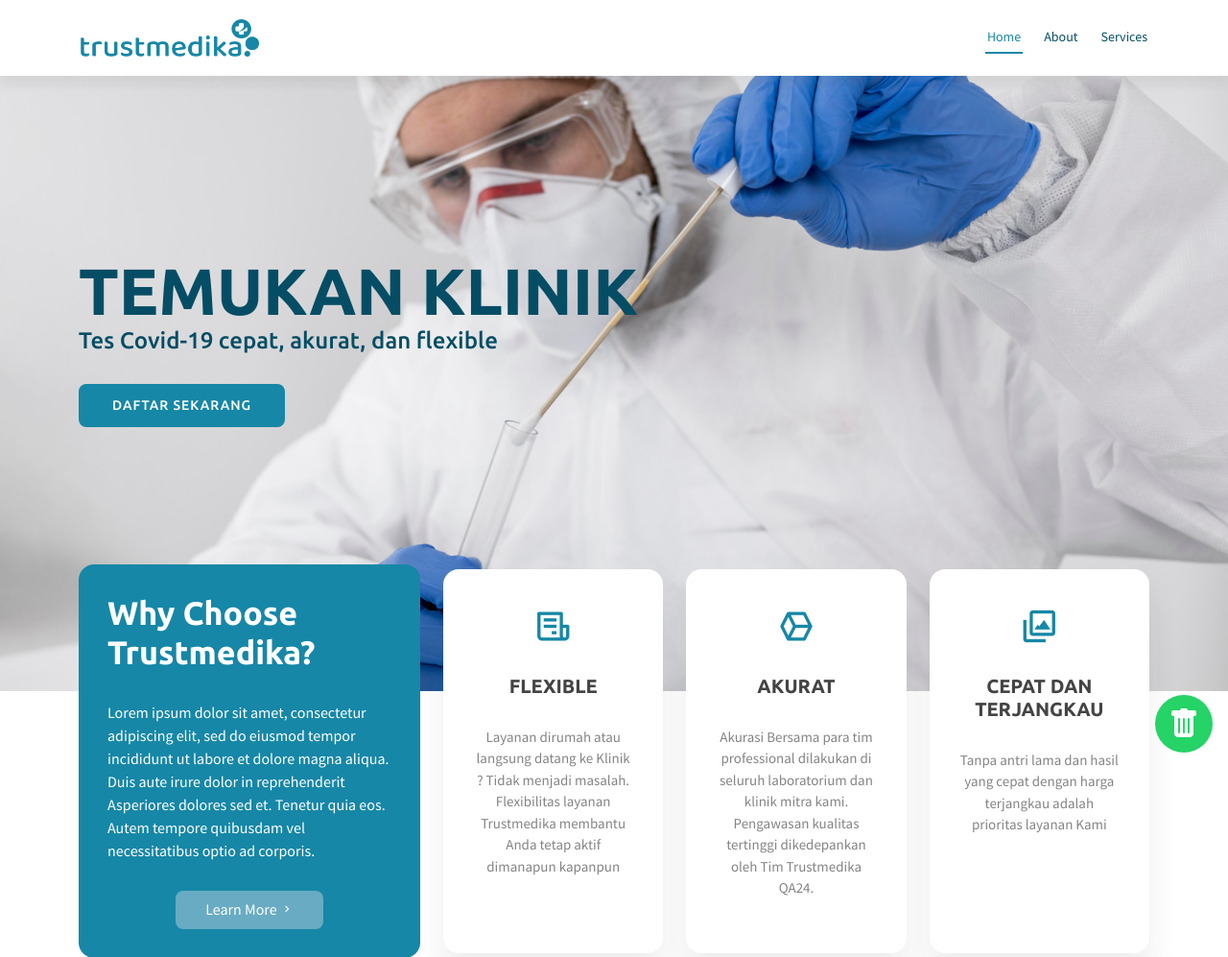
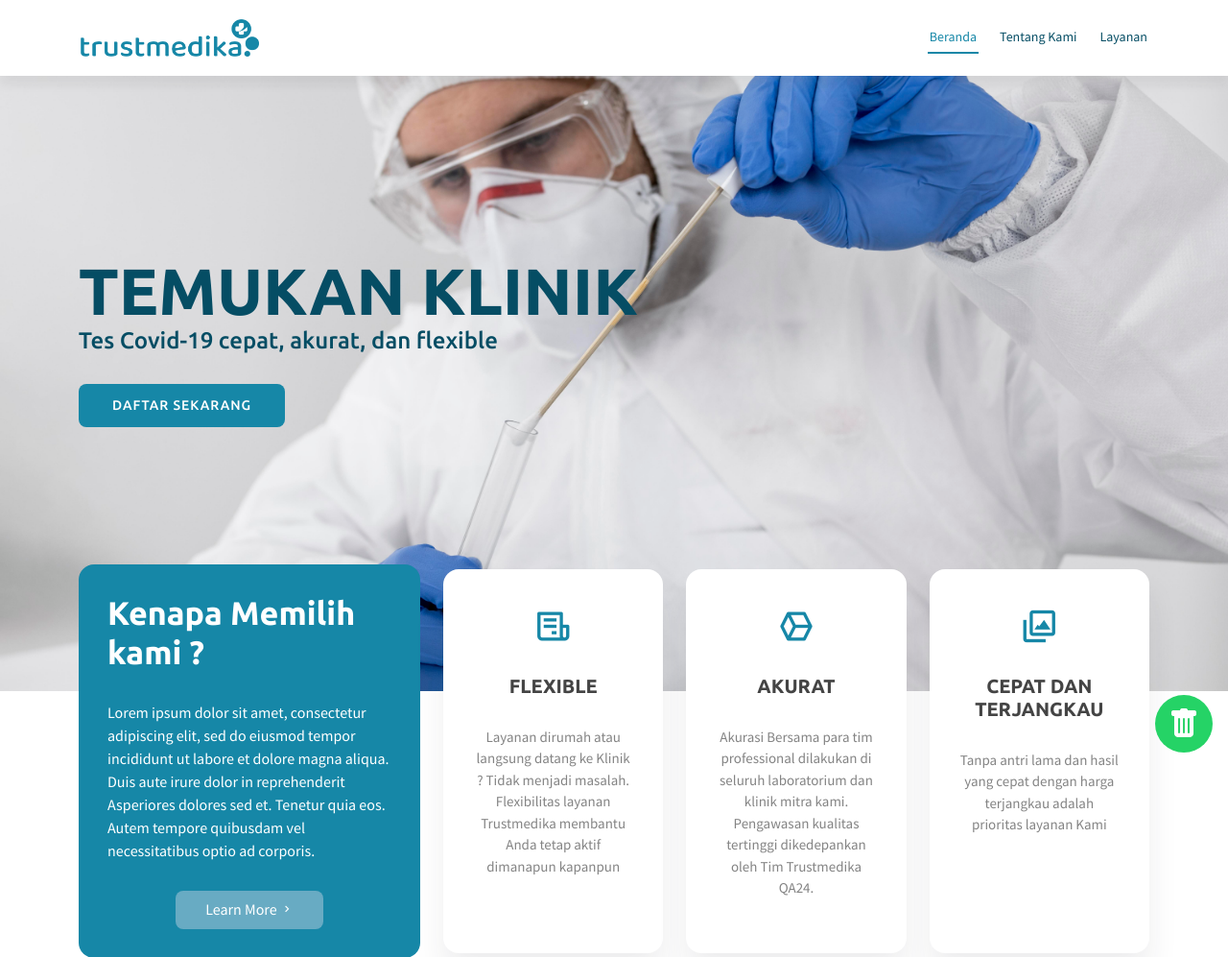
Before and after one commit to NikkiRufiansya/trustmedika, a PHP site: page / in a window 1280 px wide. Shown: the top 997 px of the page at 96% size. Run offline with PHP 8.4, Linux system fonts and the light colour scheme; some libraries are stand-ins or nearby versions.

Commit message:
fixed design

```diff
--- a/index.php
+++ b/index.php
@@ -26,7 +26,7 @@
         <div class="row">
           <div class="col-lg-4 d-flex align-items-stretch">
             <div class="content">
-        <h3>Why Choose Trustmedika?</h3>
+              <h3>Kenapa Memilih kami ?</h3>
               <p>
                 Lorem ipsum dolor sit amet, consectetur adipiscing elit, sed do eiusmod tempor incididunt ut labore et dolore magna aliqua. Duis aute irure dolor in reprehenderit
                 Asperiores dolores sed et. Tenetur quia eos. Autem tempore quibusdam vel necessitatibus optio ad corporis.
--- a/layout/header.php
+++ b/layout/header.php
@@ -7,9 +7,9 @@
 
       <nav id="navbar" class="navbar order-last order-lg-0">
         <ul>
-          <li><a class="nav-link scrollto active" href="#jumbo">Home</a></li>
-          <li><a class="nav-link scrollto" href="#about">About</a></li>
-          <li><a class="nav-link scrollto" href="#services">Services</a></li>
+          <li><a class="nav-link scrollto active" href="#jumbo">Beranda</a></li>
+          <li><a class="nav-link scrollto" href="#about">Tentang Kami</a></li>
+          <li><a class="nav-link scrollto" href="#services">Layanan</a></li>
 
     </div>
   </header><!-- End Header -->
```
Lines whose indentation alone changed are shown as unchanged.
